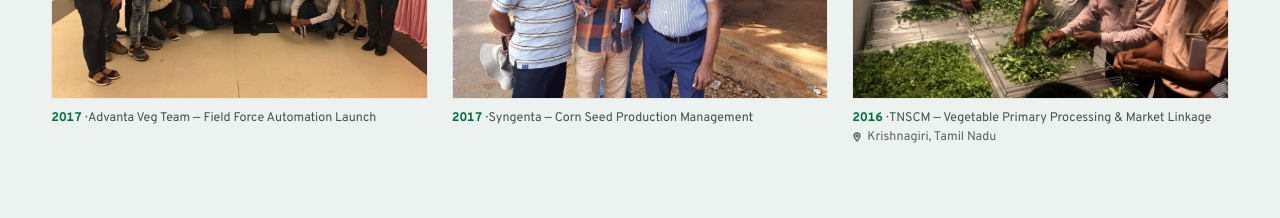
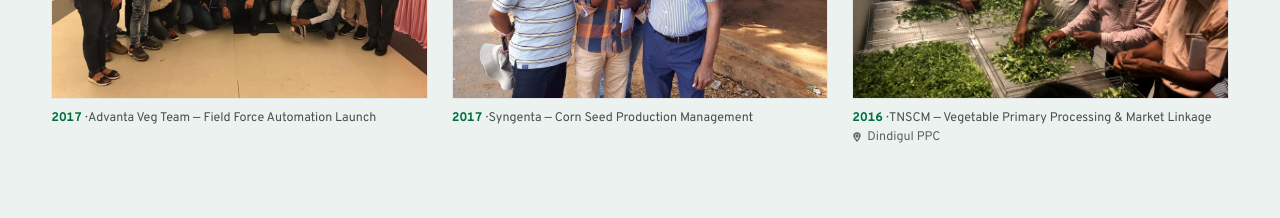
Before and after one commit to kumodFR/farmreachin, a React (Vite) app: page /gallery in a window 1280 px wide. Shown: the part 9220-9438 px from the top of the page. Built offline with nearby package versions, Linux system fonts and the light colour scheme; no server answers.

Commit message:
Gallery: TNSCM 2016 location is Dindigul PPC
Was 'Krishnagiri, Tamil Nadu'. One field on one entry; nothing else touched.

```diff
--- a/src/data/gallery.js
+++ b/src/data/gallery.js
@@ -222,7 +222,7 @@ export const GALLERY = {
       id: 'tnscm-vegetable-processing-2016',
       year: '2016',
       caption: 'TNSCM \u2014 Vegetable Primary Processing & Market Linkage',
-      location: 'Krishnagiri, Tamil Nadu',
+      location: 'Dindigul PPC',
       description: 'Enabled farmers to access Primary Processing Centres (PPCs) for cleaning, sorting and grading vegetables before connecting the produce to markets. Implemented in collaboration with TNSCM, Government of Tamil Nadu, and ICRISAT.',
       category: 'Partnerships',
       src: '/assets/img/gallery/tnscm-vegetable-processing-2016.jpg',
```
